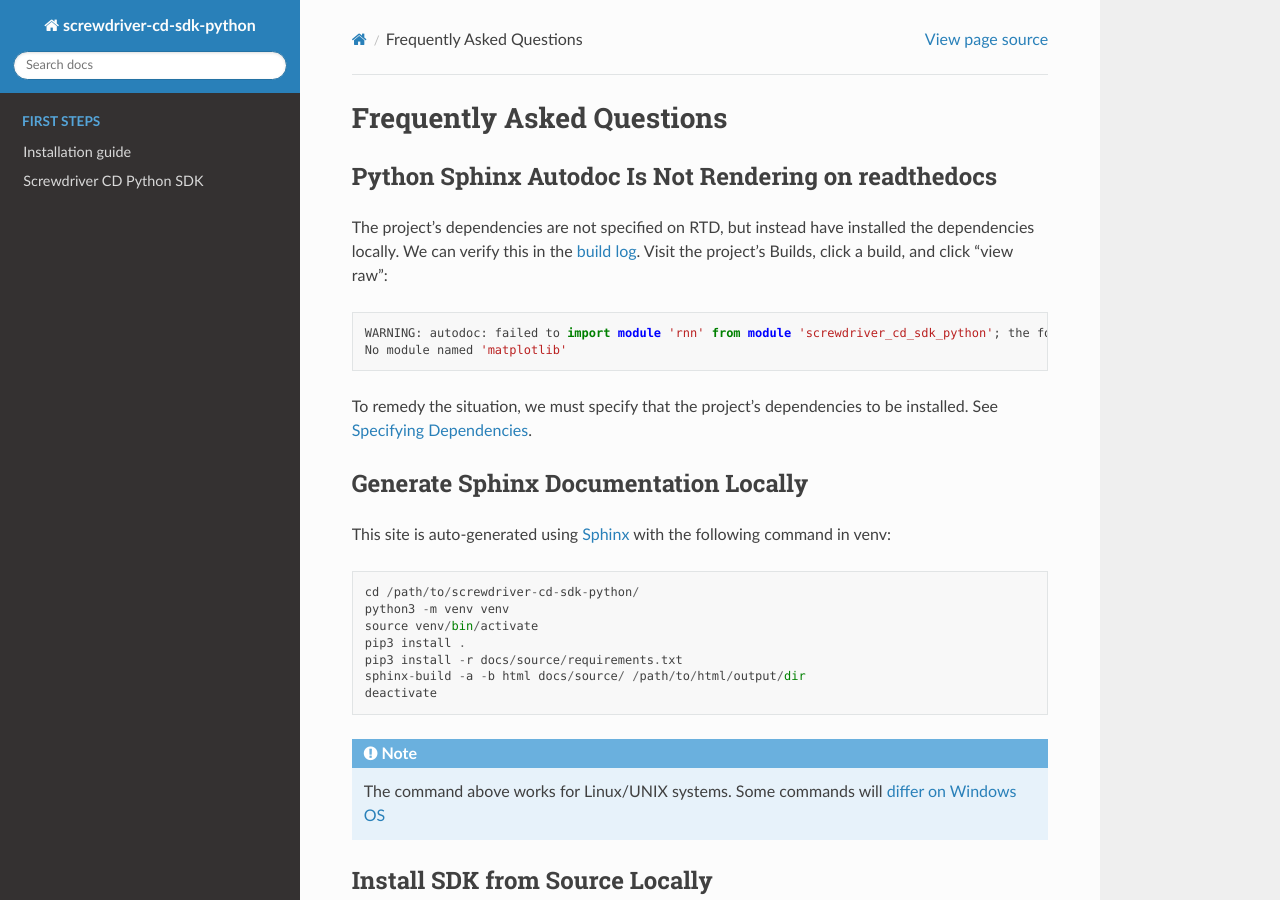
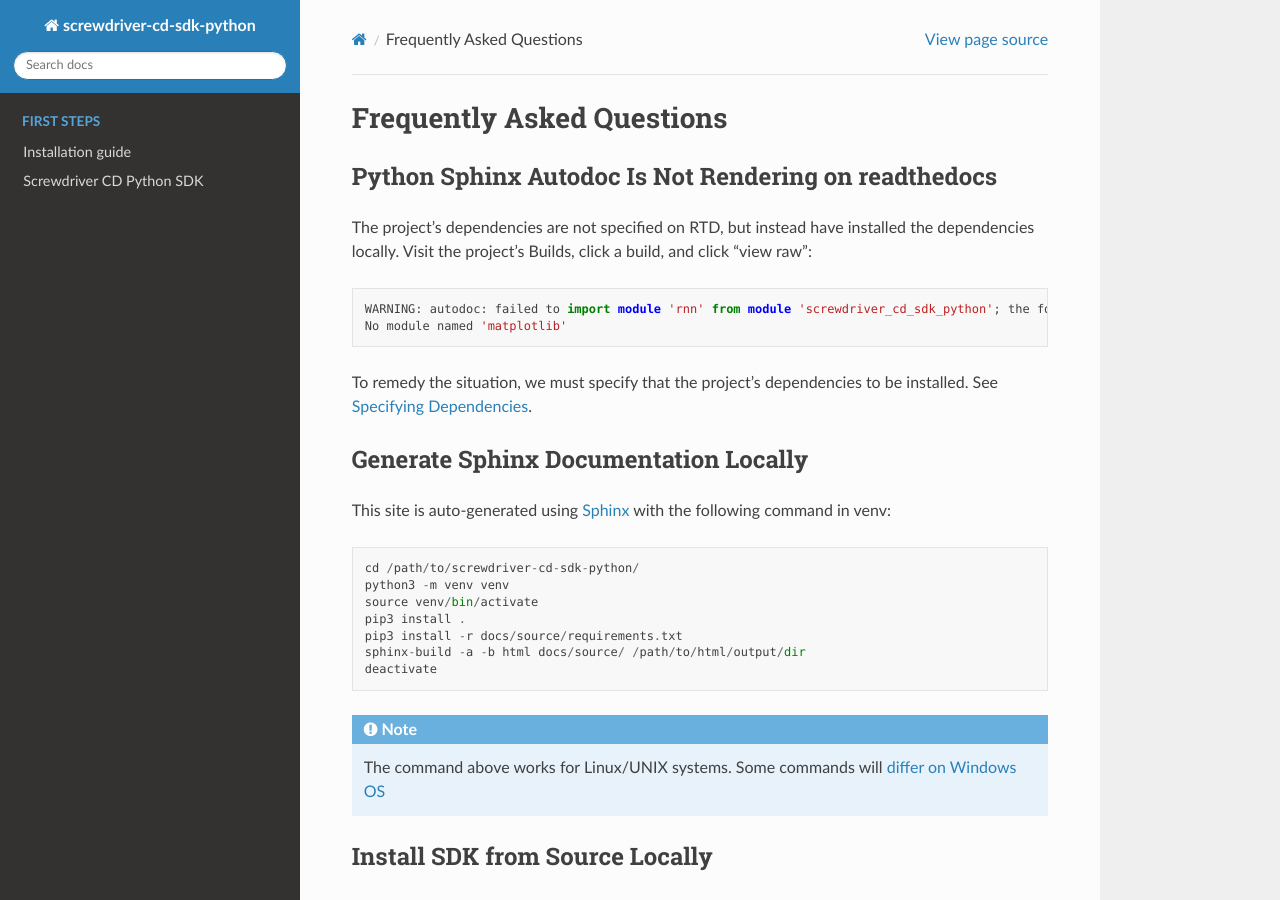
Before and after one commit to paion-data/screwdriver-cd-sdk-python, a Sphinx documentation site: the page built from docs/source/faq.rst, in a window 1280 px wide and 900 px high. Built offline with Sphinx 7.4.7 and the Read the Docs theme 2.0.0, drawn with Linux system fonts in a browser that asks for light colours.

Commit message:
Address comments from @qing-wq

```diff
--- a/docs/source/faq.rst
+++ b/docs/source/faq.rst
@@ -8,9 +8,8 @@ Frequently Asked Questions
 Python Sphinx Autodoc Is Not Rendering on readthedocs
 =====================================================
 
-The project's dependencies are not specified on RTD, but instead have installed the dependencies locally. We can verify
-this in the `build log <https://readthedocs.org/api/v2/build/17857935.txt>`_. Visit the project's Builds, click a build,
-and click "view raw"::
+The project's dependencies are not specified on RTD, but instead have installed the dependencies locally. Visit the
+project's Builds, click a build, and click "view raw"::
 
     WARNING: autodoc: failed to import module 'rnn' from module 'screwdriver_cd_sdk_python'; the following exception was raised:
     No module named 'matplotlib'
```
Also changed, not shown: 1 other file.
